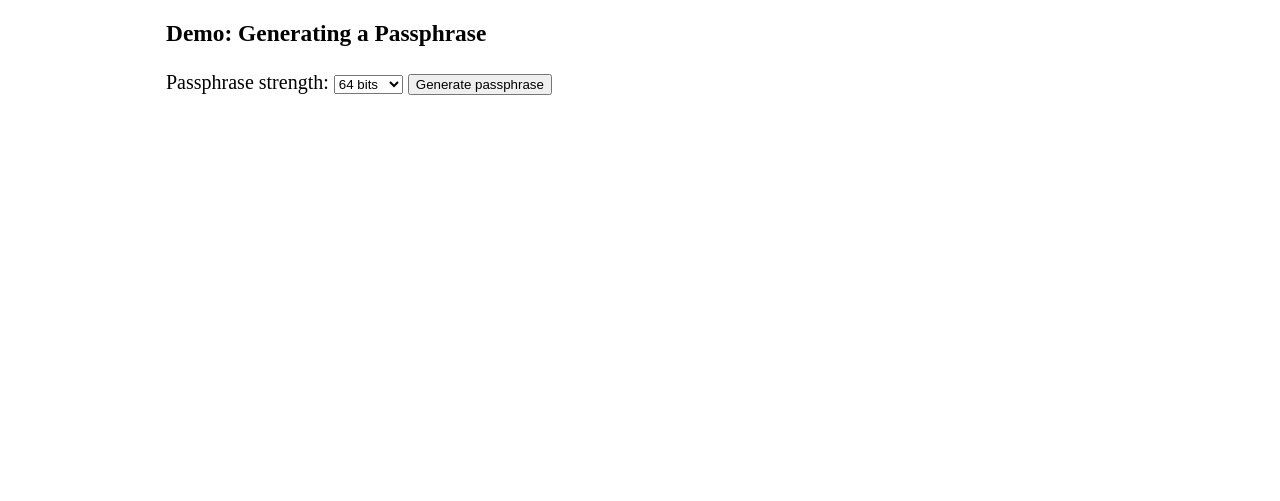
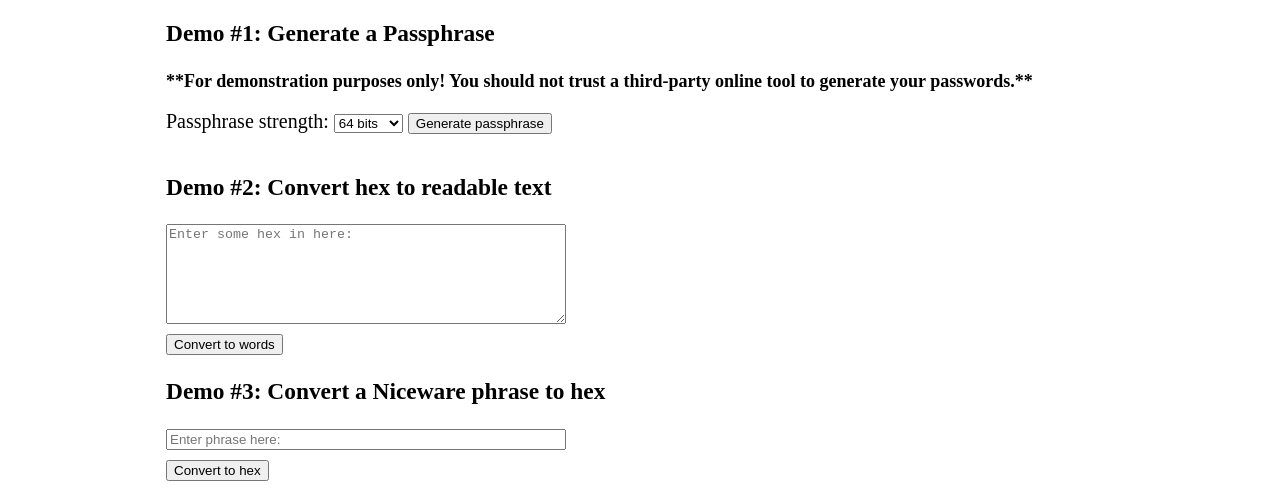
Before and after one commit to diracdeltas/niceware, a website: page index.html in a window 1280 px wide. Shown: the part 340-841 px from the top of the page. Before the commit the page ends 800 px from the top, so only its background shows below. Drawn offline with Linux system fonts and the light colour scheme.

Commit message:
improve and add to demo page
fix #4

```diff
--- a/index.html
+++ b/index.html
@@ -19,7 +19,10 @@
         </p>
 
 <div>
-        <h3>Demo: Generating a Passphrase</h3>
+        <h3>Demo #1: Generate a Passphrase</h3>
+        <p style='font-size: 18px'>
+        <b>**For demonstration purposes only! You should not trust a third-party online tool to generate your passwords.**</b>
+        </p>
         Passphrase strength:
         <select name='size'>
             <option value='2'>16 bits</option>
@@ -32,7 +35,23 @@
             <option value='16'>128 bits</option>
         </select>
         <button onclick="generatePassphrase()">Generate passphrase</button>
-        <pre id="output"></pre>
+        <pre id="output" style="color:green;"></pre>
+</div><div style='margin-top: 40px;'>
+        <h3>Demo #2: Convert hex to readable text</h3>
+        <textarea placeholder='Enter some hex in here:' style='margin-bottom: 10px; width:400px; height:100px;'></textarea>
+        <div>
+          <button onclick="hexToWords()">Convert to words</button>
+          <span style='color: red; font-size: 16px;' id='error'></span>
+        </div>
+        <pre id="output2" style='margin-top: 10px; color: green'></pre>
+</div><div>
+        <h3>Demo #3: Convert a Niceware phrase to hex</h3>
+        <input placeholder='Enter phrase here:' style='margin-bottom: 10px; width:400px;' />
+        <div>
+          <button onclick="wordsToHex()">Convert to hex</button>
+          <span style='color: red; font-size: 16px;' id='error2'></span>
+        </div>
+        <pre id="output3" style='margin-top: 10px; color: green'></pre>
 </div>
 </div>
 
@@ -42,7 +61,49 @@
             var e = document.querySelector('select')
             var size = e.options[e.selectedIndex].value
             var passphrase = window.niceware.generatePassphrase(Number(size))
-            document.getElementById("output").innerHTML = passphrase.join(' ')
+            document.getElementById("output").innerText = passphrase.join(' ')
+          }
+          function hexToWords () {
+            document.querySelector('#error').innerText = ''
+            var text = document.querySelector('textarea').value
+            try {
+              text = text.toLowerCase().replace(/[,\s]/g, '')
+              if (text.length % 2 === 1) {
+                text = '0' + text
+              }
+              const arr = new Uint8Array(text.length / 2)
+              for (var i = 0; i < text.length / 2; i++) {
+                let val = Number('0x' + text[2 * i] + text[2 * i + 1])
+                if (val > 0 && val < 256) {
+                  arr[i] = val
+                } else {
+                  throw new Error('Text must be hex-encoded.')
+                }
+              }
+              document.getElementById("output2").innerText =
+                window.niceware.bytesToPassphrase(arr).join(' ')
+            } catch (e) {
+              document.querySelector('#error').innerText = 'Error: ' + e.message
+            }
+          }
+          function wordsToHex () {
+            document.querySelector('#error2').innerText = ''
+            var text = document.querySelector('input').value
+            try {
+              text = text.toLowerCase().replace(/,/g, ' ').replace(/\s+/g, ' ')
+              const byteArray = window.niceware.passphraseToBytes(text.split(' '))
+              var str = ''
+              for (var i = 0; i < byteArray.length; i++) {
+                let char = byteArray[i].toString(16)
+                if (char.length === 1) {
+                  char = '0' + char
+                }
+                str = str + char
+              }
+              document.getElementById("output3").innerText = str
+            } catch (e) {
+              document.querySelector('#error2').innerText = 'Error: ' + e.message
+            }
           }
         </script>
     </body>
```
